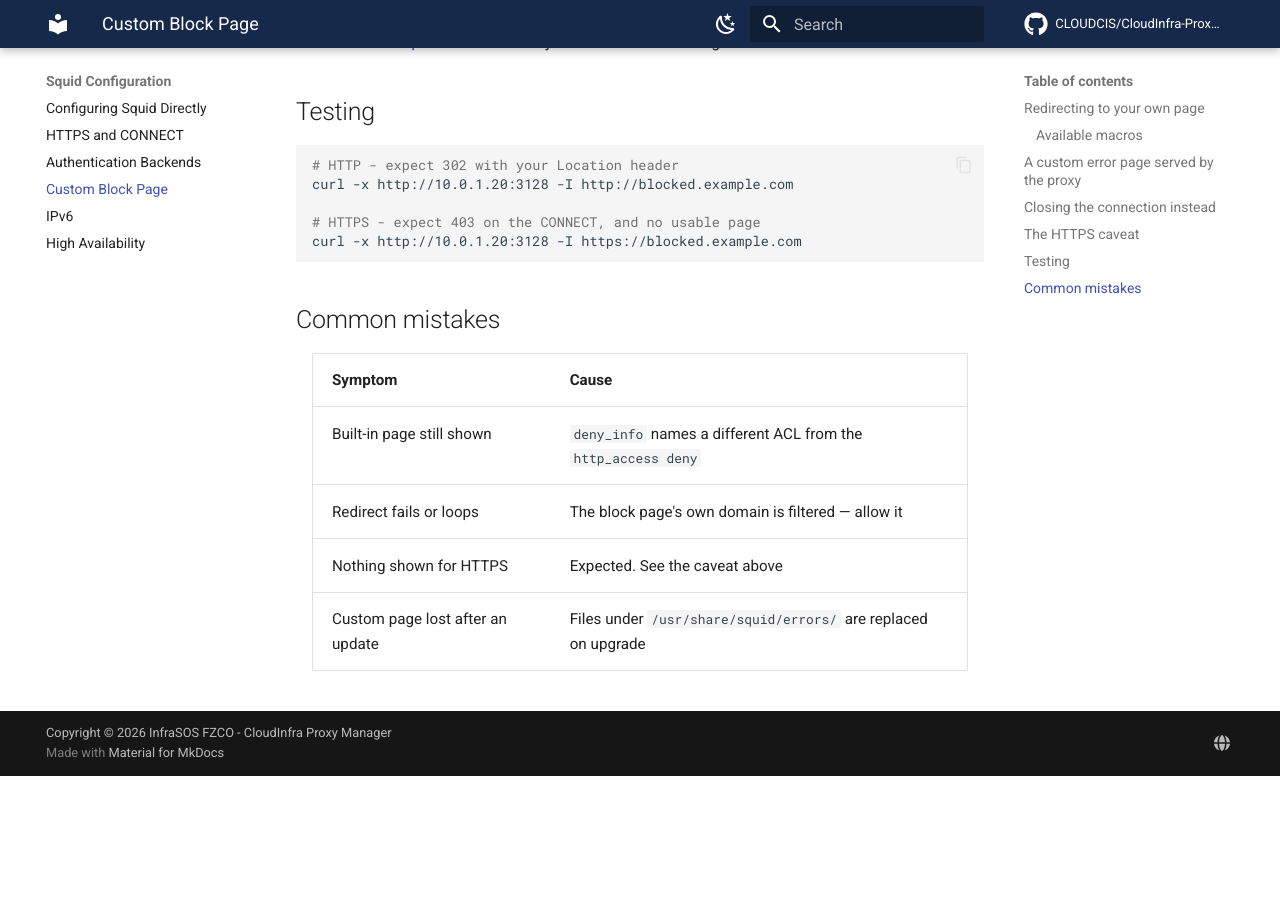
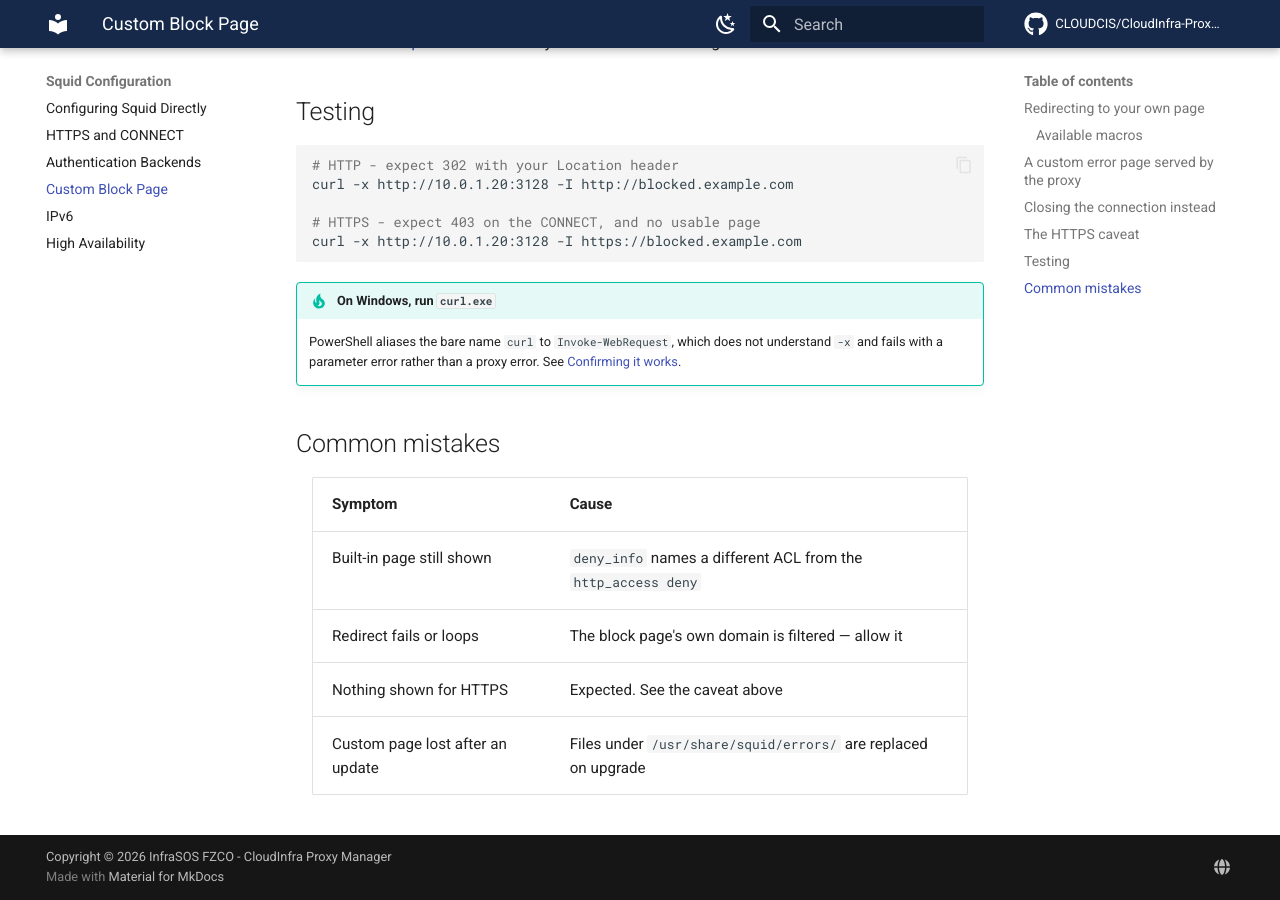
Before and after one commit to CLOUDCIS/CloudInfra-Proxy-Manager, an MkDocs documentation site: the page built from docs/squid/block-page.md, in a window 1280 px wide and 900 px high, scrolled down 2739 px. Built offline with MkDocs 1.6.1 and Material for MkDocs 9.7.7, drawn with Linux system fonts in a browser that asks for light colours; comment, search, counter and statistics services are not loaded; before the commit the page ends 3515 px from its top, so only the background shows below that.

Commit message:
Cover curl.exe everywhere a Windows reader meets a curl command
The previous commit fixed two pages and missed the one people actually reach
first. Quickstart step 4 is where most readers send their first request through
the proxy, and it handed them a bare "curl -x" in a bash block.

PowerShell aliases curl to Invoke-WebRequest, which does not understand -x and
fails with a parameter error rather than a proxy error - so the failure looks
exactly like the thing the reader is trying to verify. On a page whose whole
purpose is confirming the proxy works, that is the worst possible place for it.

Quickstart now shows both platforms as tabs, since it is the primary path. The
remaining client-side commands - the three cloud networking pages, the block
page test and the authentication check - carry a one-line note pointing at the
full explanation, rather than repeating it six times.

Commands that only ever run on the appliance are deliberately left alone. The
API reference is untouched too: it documents a scripting interface rather than
something a person types while diagnosing.

Co-Authored-By: Claude Opus 5 (1M context) <noreply@anthropic.com>

````diff
--- a/docs/squid/block-page.md
+++ b/docs/squid/block-page.md
@@ -117,6 +117,11 @@ curl -x http://10.0.1.20:3128 -I http://blocked.example.com
 curl -x http://10.0.1.20:3128 -I https://blocked.example.com
 ```
 
+!!! tip "On Windows, run `curl.exe`"
+    PowerShell aliases the bare name `curl` to `Invoke-WebRequest`, which
+    does not understand `-x` and fails with a parameter error rather than a
+    proxy error. See [Confirming it works](../getting-started/clients.md#confirming-it-works).
+
 ## Common mistakes
 
 | Symptom | Cause |
````
Also changed, not shown: docs/getting-started/networking-aws.md (+5 -0 lines), docs/getting-started/networking-azure.md (+5 -0 lines), docs/getting-started/networking-gcp.md (+5 -0 lines), docs/getting-started/quickstart.md (+27 -6 lines), docs/squid/authentication-backends.md (+5 -0 lines).
